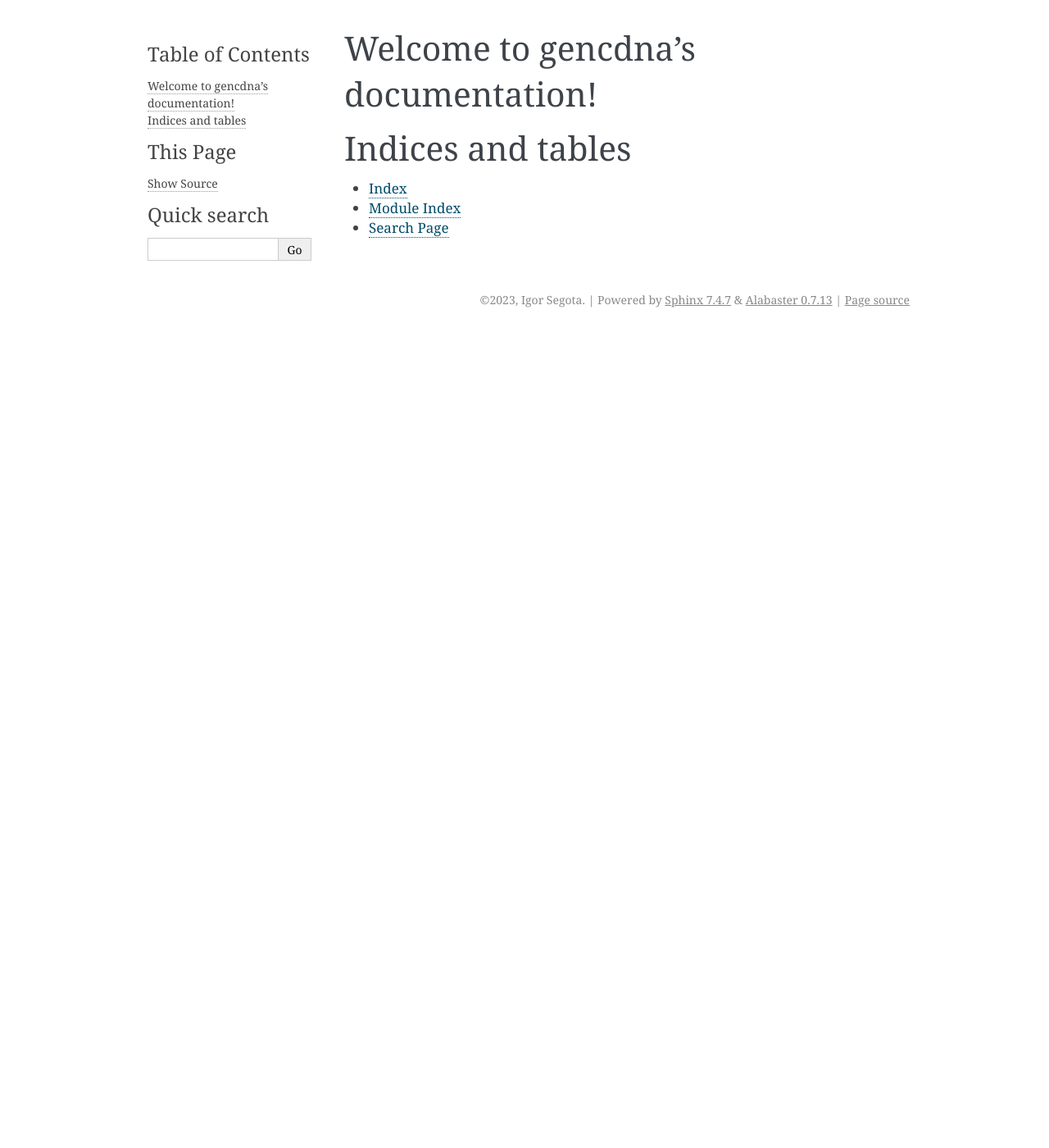
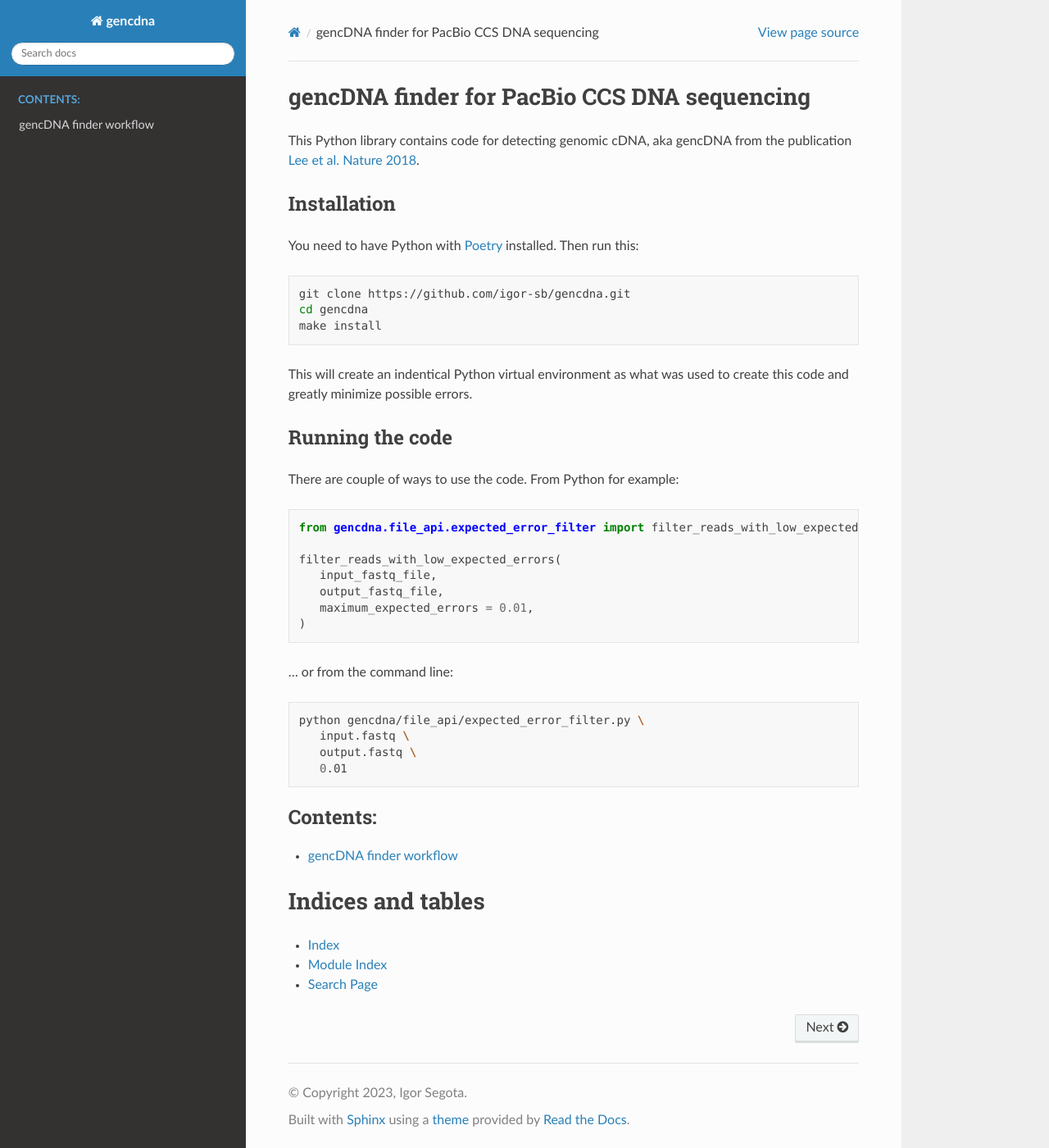
Before and after one commit to igor-sb/gencdna, a Sphinx documentation site: the page built from docs/source/index.rst, in a window 1280 px wide and 1400 px high. Shown: the whole window at 82% size. Built offline with Sphinx 7.4.7 and the Read the Docs theme 2.0.0, drawn with Linux system fonts in a browser that asks for light colours.

Commit message:
add custom theme for docs

```diff
--- /dev/null
+++ b/docs/source/_static/css/custom.css
@@ -0,0 +1,5 @@
+.rst-content .linenodiv pre, .rst-content div[class^="highlight"] pre, .rst-content pre.literal-block {
+	font-family: SFMono-Regular,Menlo,Monaco,Consolas,Liberation Mono,Courier New,Courier,monospace;
+	font-size: 14px;
+	line-height: 1.4;
+  }
--- a/docs/source/conf.py
+++ b/docs/source/conf.py
@@ -14,15 +14,20 @@ release = '0.1'
 # -- General configuration ---------------------------------------------------
 # https://www.sphinx-doc.org/en/master/usage/configuration.html#general-configuration
 
-extensions = []
+extensions = [
+    "sphinx.ext.githubpages",
+]
 
 templates_path = ['_templates']
 exclude_patterns = []
 
 
-
 # -- Options for HTML output -------------------------------------------------
 # https://www.sphinx-doc.org/en/master/usage/configuration.html#options-for-html-output
 
-html_theme = 'alabaster'
+html_theme = 'sphinx_rtd_theme'
+# html_theme = 'sphinxawesome_theme'
 html_static_path = ['_static']
+html_css_files = [
+    'css/custom.css',
+]
--- a/docs/source/index.rst
+++ b/docs/source/index.rst
@@ -1,14 +1,58 @@
-.. gencdna documentation master file, created by
-   sphinx-quickstart on Fri Aug 11 20:29:31 2023.
-   You can adapt this file completely to your liking, but it should at least
-   contain the root `toctree` directive.
+gencDNA finder for PacBio CCS DNA sequencing
+============================================
 
-Welcome to gencdna's documentation!
-===================================
+This Python library contains code for detecting genomic cDNA, aka gencDNA
+from the publication `Lee et al. Nature 2018
+<https://www.nature.com/articles/s41586-018-0718-6>`_.
+
+Installation
+------------
+
+You need to have Python with `Poetry <https://python-poetry.org/>`_ installed.
+Then run this:
+
+.. code-block:: bash
+
+   git clone https://github.com/igor-sb/gencdna.git
+   cd gencdna
+   make install
+
+This will create an indentical Python virtual environment as what was used to
+create this code and greatly minimize possible errors.
+
+
+Running the code
+----------------
+
+There are couple of ways to use the code. From Python for example:
+
+.. code-block:: python
+
+   from gencdna.file_api.expected_error_filter import filter_reads_with_low_expected_errors
+
+   filter_reads_with_low_expected_errors(
+      input_fastq_file,
+      output_fastq_file,
+      maximum_expected_errors = 0.01,
+   )
+
+... or from the command line:
+
+
+.. code-block:: bash
+
+   python gencdna/file_api/expected_error_filter.py \
+      input.fastq \
+      output.fastq \
+      0.01
+
+
 
 .. toctree::
-   :maxdepth: 2
+   :maxdepth: 1
    :caption: Contents:
+
+   workflow
 
 
 
--- a/pyproject.toml
+++ b/pyproject.toml
@@ -15,6 +15,7 @@ types-pyyaml = "^6.0.12.11"
 pandas = "^2.0.3"
 cutadapt = "4.4"
 fire = "^0.5.0"
+sphinx-rtd-theme = "^1.2.2"
 
 [tool.poetry.group.dev.dependencies]
 pytest = "^7.2.0"
@@ -28,6 +29,7 @@ coverage = "^6.5.0"
 ipykernel = "^6.25.0"
 prefect = "^2.11.3"
 sphinx = "^7.1.2"
+pygments = "^2.16.1"
 
 [build-system]
 requires = ["poetry-core"]
```
Also changed, not shown: docs/source/workflow.rst (added, +18 -0 lines), 4 other files.
